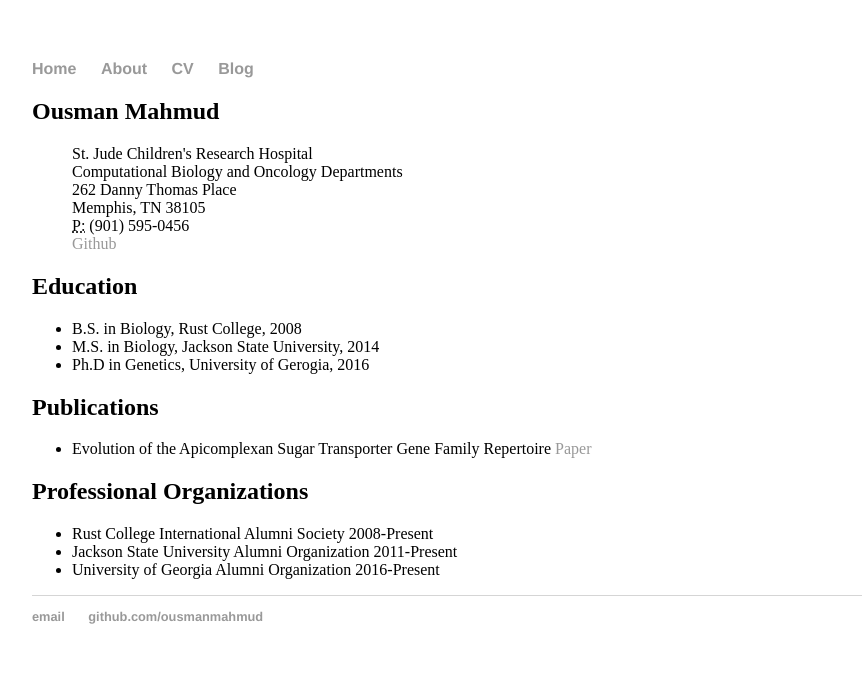
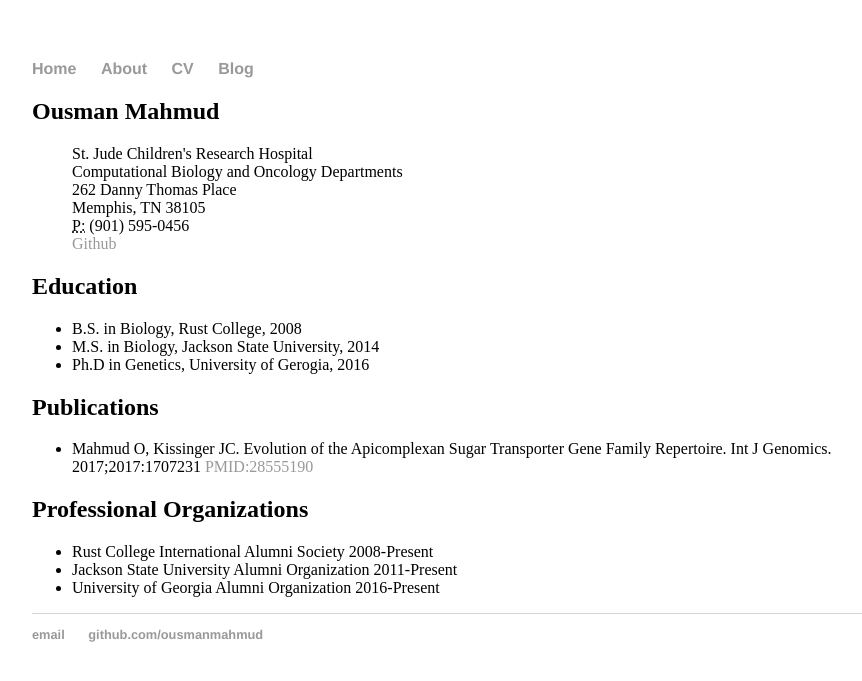
Before and after one commit to Zoites/zoites.github.io.old, a Jekyll site: the page built from cv/index.html, in a window 1280 px wide. Shown: the top 681 px of the page, without its empty margins (160-1022 px from the left). Built offline with Jekyll 4.4.1, drawn with Linux system fonts in a browser that asks for light colours.

Commit message:
Update index.html

```diff
--- a/cv/index.html
+++ b/cv/index.html
@@ -24,7 +24,9 @@
 </ul>
 				<h2>Publications</h2>
 				<ul class="list-unstyled">
-					<li> Evolution of the Apicomplexan Sugar Transporter Gene Family Repertoire <a href="https://www.ncbi.nlm.nih.gov/pubmed/28555190" title="Paper">Paper</a>
+					<li> Mahmud O, Kissinger JC. Evolution of the Apicomplexan Sugar Transporter Gene Family Repertoire.
+						Int J Genomics. 2017;2017:1707231 <a href="https://www.ncbi.nlm.nih.gov/pubmed/28555190"
+						title="PMID:28555190 ">PMID:28555190 </a>
 </ul>
 				<h2>Professional Organizations</h2>
 				<ul class="list-unstyled">
```
